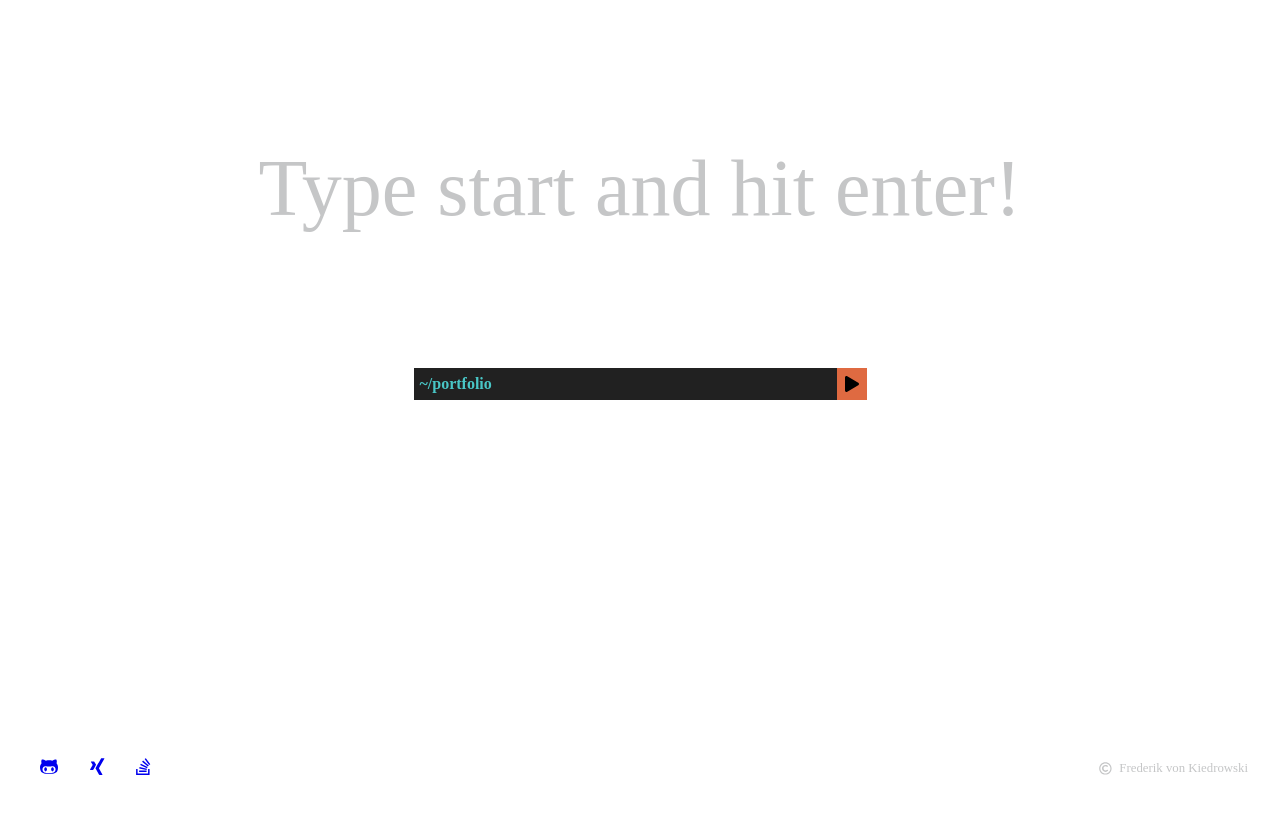
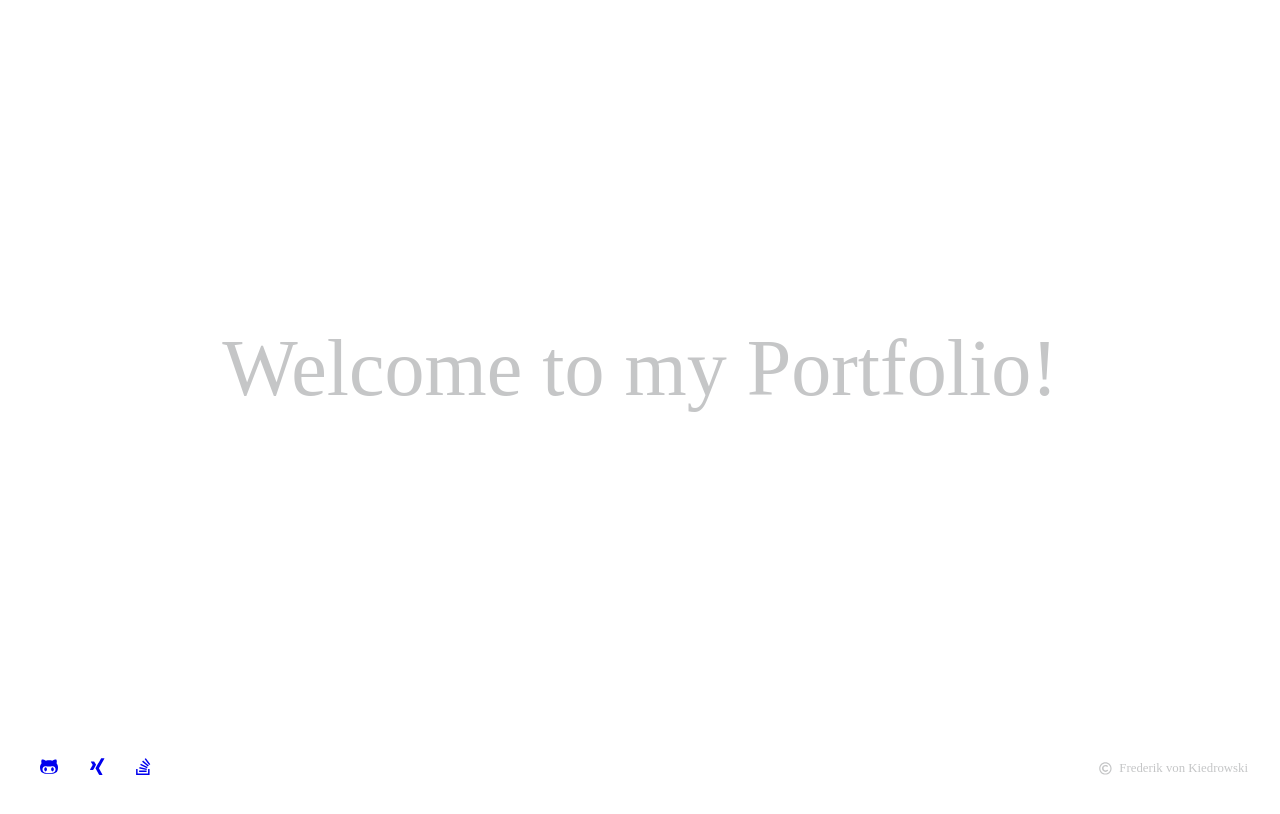
Before and after one commit to Napster2709/portfolio, a React app: page / in a window 1280 px wide. Built offline with nearby package versions, Linux system fonts and the light colour scheme.

Commit message:
refactor: remove command stuff for the moment

```diff
--- a/src/components/commandList/CommandList.tsx
+++ b/src/components/commandList/CommandList.tsx
@@ -13,7 +13,7 @@ interface CommandListProps {
 
 const CommandList = ({ commands }: CommandListProps) => {
   return (
-    <List>
+    <List className={styles.list}>
       {commands.map((command, index: number) => (
         <List.Item
           key={index}
--- a/src/components/commandList/styles.scss
+++ b/src/components/commandList/styles.scss
@@ -1,7 +1,12 @@
 @import 'styles/common.scss';
+
+.list {
+  display: flex;
+}
 
 .listItem {
   background-color: $red;
-  color: $black;
-  padding: 0.3rem 1rem;
+  color: $white;
+  margin: 0 0.4rem;
+  padding: 0.4rem 1rem;
 }
--- a/src/components/huge/Huge.tsx
+++ b/src/components/huge/Huge.tsx
@@ -6,13 +6,17 @@ interface HugeProps {
   children: React.ReactNode;
   className?: string;
   onAnimationEnd?: (event: React.AnimationEvent<HTMLDivElement>) => void;
+  onClick?: (event: React.MouseEvent<HTMLDivElement, MouseEvent>) => void;
 }
 
-const Huge = ({ children, className, onAnimationEnd }: HugeProps) => {
+const Huge = ({ children, className, onAnimationEnd, onClick }: HugeProps) => {
   return (
     <div
-      className={cn(className, styles.hugeFont)}
+      className={cn(className, styles.hugeFont, {
+        [styles.callForAction]: onClick !== undefined,
+      })}
       onAnimationEnd={onAnimationEnd}
+      onClick={onClick}
     >
       {children}
     </div>
--- a/src/components/list/List.tsx
+++ b/src/components/list/List.tsx
@@ -14,7 +14,7 @@ interface ListItemProps {
 }
 
 const List = ({ children, className }: ListProps) => {
-  return <ul className={cn(styles.list, className)}>{children}</ul>;
+  return <ul className={cn(className, styles.list)}>{children}</ul>;
 };
 
 List.Item = ({ children, className, onClick }: ListItemProps) => {
--- a/src/components/list/styles.scss
+++ b/src/components/list/styles.scss
@@ -1,10 +1,5 @@
 @import 'styles/common.scss';
 
 .list {
-  all: unset;
   list-style: none;
 }
-
-.callForAction {
-  cursor: pointer;
-}
--- a/src/pages/home/Home.tsx
+++ b/src/pages/home/Home.tsx
@@ -8,16 +8,24 @@ const Home = () => {
   const [title, setTitle] = useState<string>('');
   const [activeEntrie, setActiveEntrie] = useState<string>('');
 
-  const someActions: Command[] = [
-    {
-      display: 'start',
-      action: () => undefined,
-    },
-  ];
+  // const someActions: Command[] = [
+  //   {
+  //     display: 'Timeline',
+  //     action: () => undefined,
+  //   },
+  //   {
+  //     display: 'About Me',
+  //     action: () => undefined,
+  //   },
+  //   {
+  //     display: 'Portfolio',
+  //     action: () => undefined,
+  //   },
+  // ];
 
   useEffect(() => {
     writeText({
-      text: 'Type start and hit enter!',
+      text: 'Welcome to my Portfolio!',
       setNewText: (newText: string) => setTitle(newText),
       delay: 50,
     });
@@ -44,27 +52,30 @@ const Home = () => {
               [styles.fadeAway]: activeEntrie !== '',
             },
           )}
+          onClick={() => setActiveEntrie('aboutme')}
           onAnimationEnd={onAnimationEndHandler}
         >
           {title}
         </Huge>
       </div>
-      <div className={cn(styles.subcontainer)}>
-        <div className={styles.content}>
-          {/* {activeEntrie !== '' && (
-            <div className={cn(styles.list, styles.fadeIn)}>
-              <CommandList commands={someActions} />
-            </div>
-          )} */}
+      {/* <div className={cn(styles.subcontainer)}>
+        <div className={cn(styles.content)}>
+          <div
+            className={cn(styles.list, styles.centered, {
+              [styles.visible]: activeEntrie !== '',
+            })}
+          >
+            <CommandList commands={someActions} />
+          </div>
           <div className={cn(styles.fadeIn, styles.centered)}>
             <CommandLineInput
               initialFocus
               submitEvent={setActiveEntrie}
-              value=""
+              value="start"
             />
           </div>
         </div>
-      </div>
+      </div> */}
     </>
   );
 };
--- a/src/pages/home/styles.scss
+++ b/src/pages/home/styles.scss
@@ -4,23 +4,13 @@
   grid-area: main;
 }
 
-.subcontainer {
-  grid-area: submain;
-}
-
 .content {
   display: flex;
   flex-direction: column;
-  align-items: flex-start;
 }
 
 .title {
-  // margin-bottom: 5rem;
   font-size: 1rem;
-}
-
-.list {
-  padding: 1rem 0;
 }
 
 .fadeAway {
--- a/src/theme/app.scss
+++ b/src/theme/app.scss
@@ -2,11 +2,12 @@
 
 .app {
   display: grid;
-  grid-template-rows: 1fr 1fr 5rem;
+  grid-template-rows: 1fr 5rem;
   grid-template-areas:
     'main'
-    'submain'
     'footer';
   min-height: 100vh;
   padding: 0 1rem;
+  max-width: 1920px;
+  margin: 0 auto;
 }
--- a/src/theme/shared.classes.scss
+++ b/src/theme/shared.classes.scss
@@ -9,10 +9,14 @@
 
 .centered {
   display: flex;
-  align-self: center;
+  align-items: center;
   justify-content: center;
 }
 
 .textAlignCenter {
   text-align: center;
 }
+
+.callForAction {
+  cursor: pointer;
+}
```
